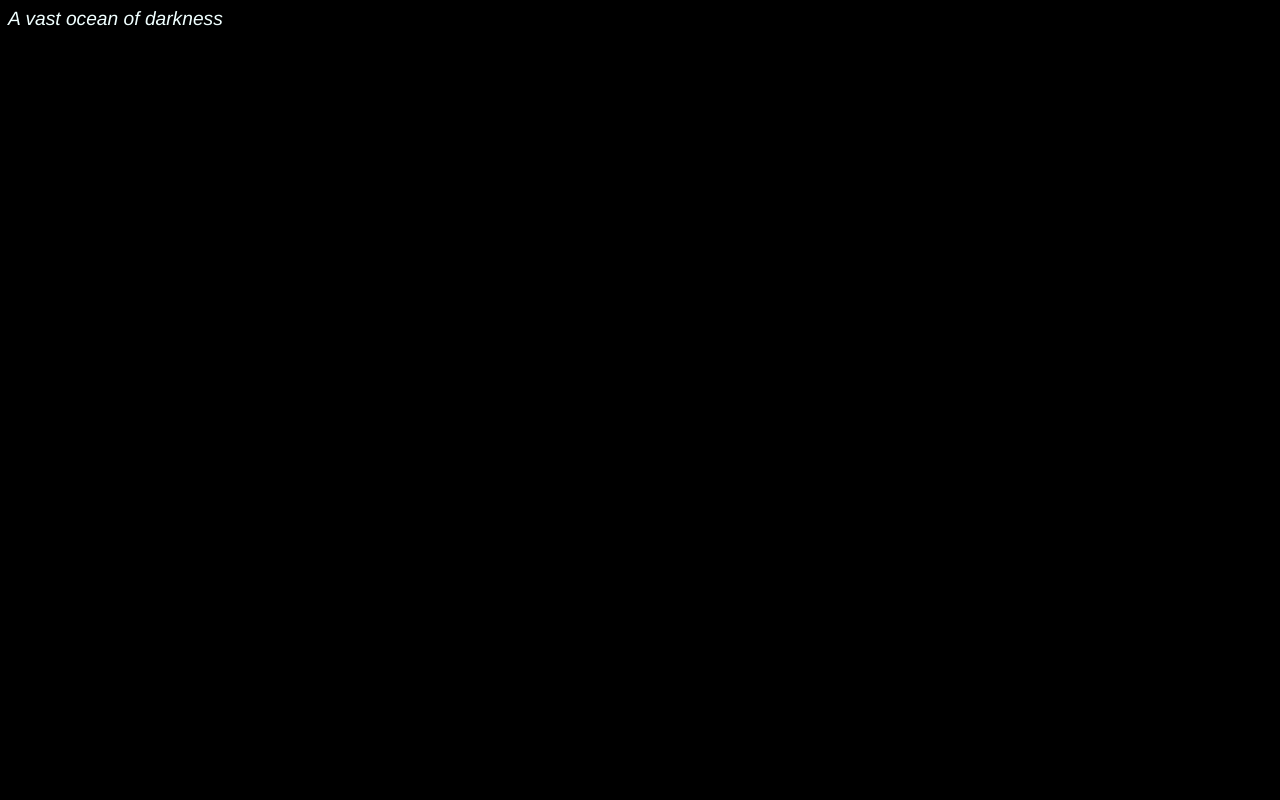
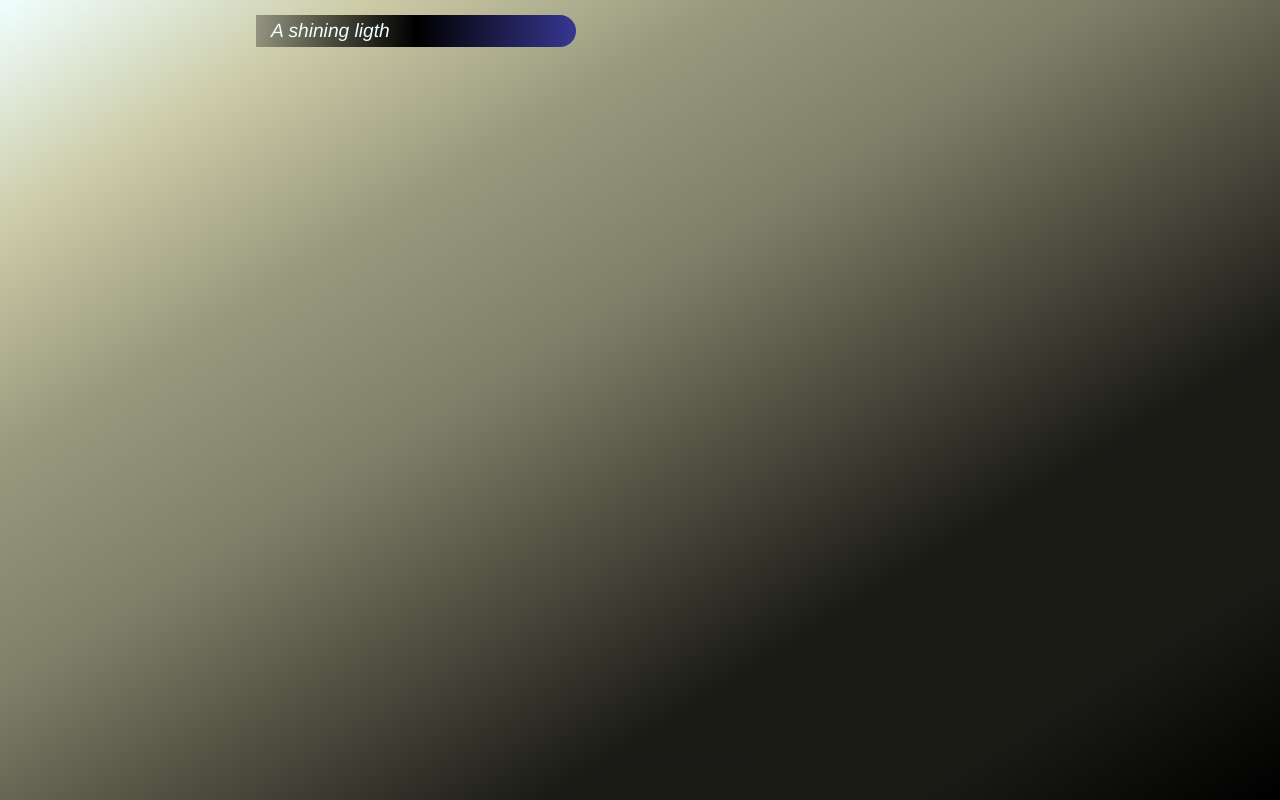
Before and after one commit to Humakt83/git-js-poem, a website: page index.html in a window 1280 px wide. Drawn offline with nearby package versions, Linux system fonts and the light colour scheme.

Commit message:
A shining ligth

```diff
--- a/index.html
+++ b/index.html
@@ -4,20 +4,48 @@
     <style>
         body {
             background-color: black;
+            padding: 0;
+            margin: 0;
         }
         #poem {
-            margin-left: auto;
-            margin-right: auto;
+            position: absolute;
+            left: 20%;
+            top: 15px;
+            width: 300px;
             color: azure;
             font-style: italic;
             font-size: larger;
             font-family: 'Franklin Gothic Medium', 'Arial Narrow', Arial, sans-serif;
+            z-index: 5;
+            background: black;
+            background: -webkit-linear-gradient(left, rgba(0, 0, 0, 0.3), black, rgb(55, 55, 145));
+            background: -o-linear-gradient(left, rgba(0, 0, 0, 0.3), black, rgb(55, 55, 145));
+            background: linear-gradient(to right, rgba(0, 0, 0, 0.3), black, rgb(55, 55, 145));
+            border-radius: 0px 25px 25px 0px;
+            padding: 5px;
+            padding-left: 15px;
+        }
+        #background {
+            width: 100%;
+            opacity: 0;
+            min-height: 100%;
+        }
+        .shiningLight {
+            opacity: 1 !important;
+            background: -webkit-linear-gradient(top left, azure, rgba(255,255, 210, 0.8), rgba(255,255, 210, 0.6), rgba(255,255, 210, 0.5), rgba(255,255, 210, 0.3), rgba(255,255, 210, 0.1), rgba(255,255, 210, 0.1), rgba(255,255, 210, 0));
+            background: -o-linear-gradient(top left, azure, rgba(255,255, 210, 0.8), rgba(255,255, 210, 0.6), rgba(255,255, 210, 0.5), rgba(255,255, 210, 0.3), rgba(255,255, 210, 0.1), rgba(255,255, 210, 0.1), rgba(255,255, 210, 0));
+            background: linear-gradient(to bottom right, azure, rgba(255,255, 210, 0.8), rgba(255,255, 210, 0.6), rgba(255,255, 210, 0.5), rgba(255,255, 210, 0.3), rgba(255,255, 210, 0.1), rgba(255,255, 210, 0.1), rgba(255,255, 210, 0));
+            -moz-transition: opacity 2s linear;
+            -webkit-transition: opacity 2s linear;
+            -o-transition: opacity 2s linear;
+            transition: opacity 2s linear;
         }
     </style>
     <script src="https://d3js.org/d3.v4.min.js"></script>
 </head>
 <body>
     <div id="poem"></div>
+    <div id="background"></div>
     <script src="poem.js"></script>
 </body>
 </html>
--- a/poem.js
+++ b/poem.js
@@ -1,5 +1,6 @@
 var poemArray = [
-    { poem: 'A vast ocean of darkness', transition: function() {} }
+    { poem: 'A vast ocean of darkness', transition: function() {} },
+    { poem: 'A shining ligth', transition: shiningLight }
 ];
 
 initialize();
@@ -13,9 +14,13 @@ function nextPoem(poemId) {
     poemArray[poemId].transition();
     setTimeout(function() {
         if (poemArray.length > poemId + 1) nextPoem(++poemId);
-    }, 2000);
+    }, 3000);
 }
 
 function changePoem(poem) {
     d3.select('#poem').html(poem);
 }
+
+function shiningLight() {
+    d3.select('#background').attr('class', 'shiningLight');
+}
```
